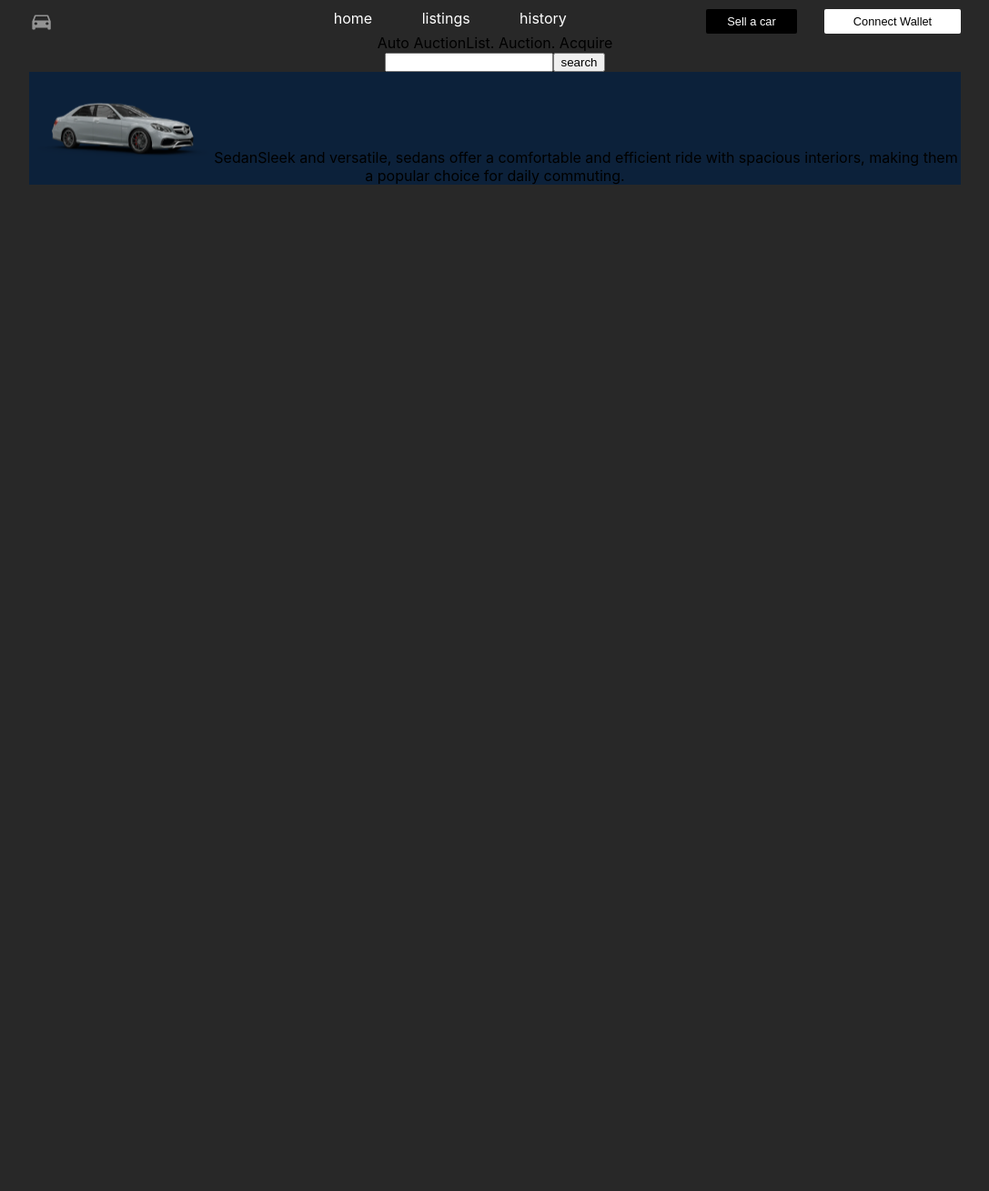
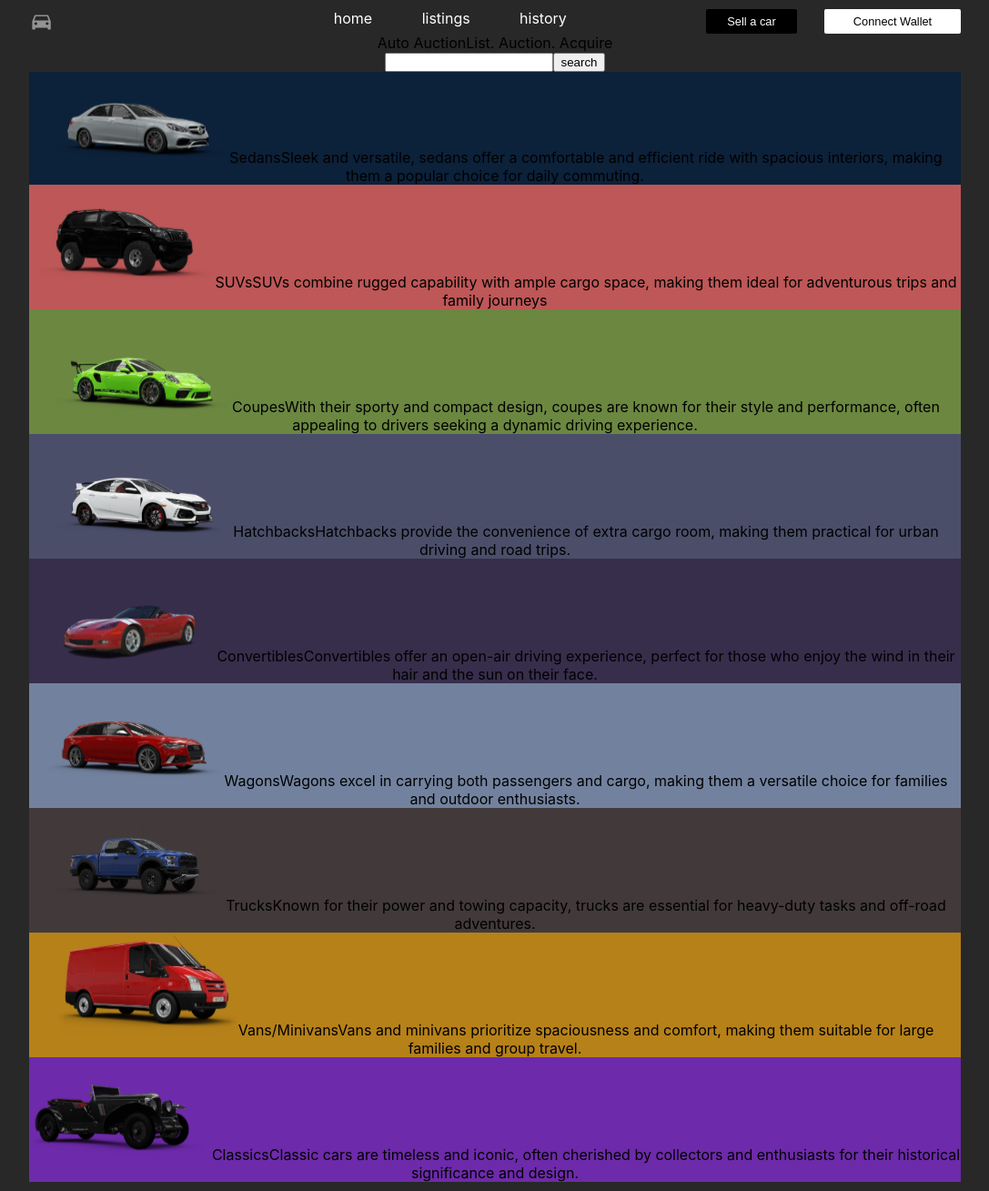
Before and after one commit to THEmmanuel/auto-auction-frontend, a React (Create React App) app: page / in a window 1280 px wide. Shown: the whole page at 91% size, without its empty margins (96-1183 px from the left). Before the commit the page ends 800 px from the top, so only its background shows below. Built offline with nearby package versions, Linux system fonts and the light colour scheme.

Commit message:
add car category content

```diff
--- a/src/data/carCategories.js
+++ b/src/data/carCategories.js
@@ -11,10 +11,70 @@ import classic from '../assets/classic.svg';
 
 
 const carCategories = [{
-	categoryImage: sedan,
-	categoryName: 'Sedan',
-	categoryDescription: 'Sleek and versatile, sedans offer a comfortable and efficient ride with spacious interiors, making them a popular choice for daily commuting.',
-	categoryColor: '#0C213A'
-}, ];
+		categoryImage: sedan,
+		categoryName: 'Sedans',
+		categoryDescription: 'Sleek and versatile, sedans offer a comfortable and efficient ride with spacious interiors, making them a popular choice for daily commuting.',
+		categoryColor: '#0C213A'
+	},
+
+	{
+		categoryImage: suv,
+		categoryName: 'SUVs',
+		categoryDescription: 'SUVs combine rugged capability with ample cargo space, making them ideal for adventurous trips and family journeys',
+		categoryColor: '#be5757'
+	},
+
+	{
+		categoryImage: coupe,
+		categoryName: 'Coupes',
+		categoryDescription: 'With their sporty and compact design, coupes are known for their style and performance, often appealing to drivers seeking a dynamic driving experience.',
+		categoryColor: '#6b8740'
+	},
+
+	{
+		categoryImage: hatchback,
+		categoryName: 'Hatchbacks',
+		categoryDescription: 'Hatchbacks provide the convenience of extra cargo room, making them practical for urban driving and road trips.',
+		categoryColor: '#4a4e69'
+	},
+
+	{
+		categoryImage: convertible,
+		categoryName: 'Convertibles',
+		categoryDescription: 'Convertibles offer an open-air driving experience, perfect for those who enjoy the wind in their hair and the sun on their face.',
+		categoryColor: '#372e4c'
+	},
+
+	{
+		categoryImage: wagon,
+		categoryName: 'Wagons',
+		categoryDescription: 'Wagons excel in carrying both passengers and cargo, making them a versatile choice for families and outdoor enthusiasts.',
+		categoryColor: '#72829e'
+	},
+
+	{
+		categoryImage: truck,
+		categoryName: 'Trucks',
+		categoryDescription: 'Known for their power and towing capacity, trucks are essential for heavy-duty tasks and off-road adventures.',
+		categoryColor: '#423A3A'
+	},
+
+	{
+		categoryImage: van,
+		categoryName: 'Vans/Minivans',
+		categoryDescription: 'Vans and minivans prioritize spaciousness and comfort, making them suitable for large families and group travel.',
+		categoryColor: '#b68119'
+	},
+
+	{
+		categoryImage: classic,
+		categoryName: 'Classics',
+		categoryDescription: 'Classic cars are timeless and iconic, often cherished by collectors and enthusiasts for their historical significance and design.',
+		categoryColor: '#6d2aaa'
+	}
+
+	,
+
+];
 
 export default carCategories;
```
Also changed, not shown: src/assets/coupe.svg.
